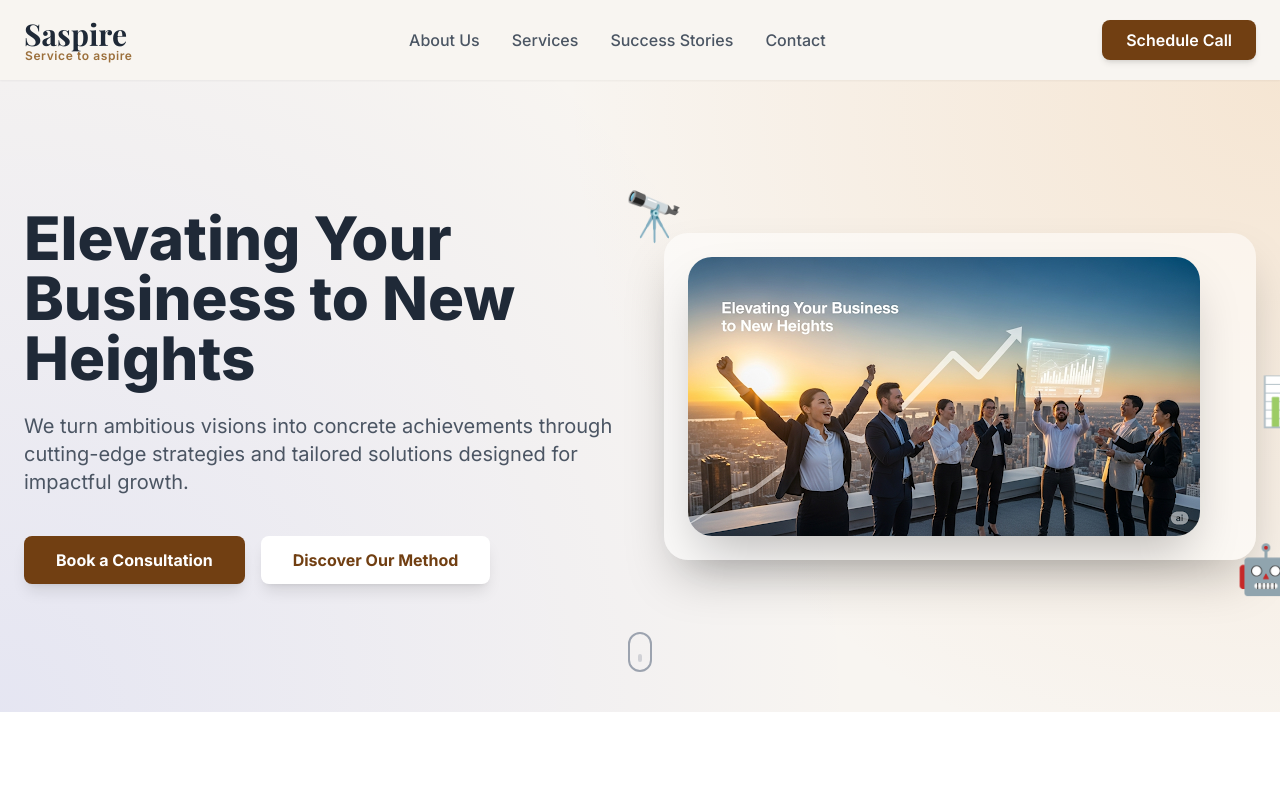
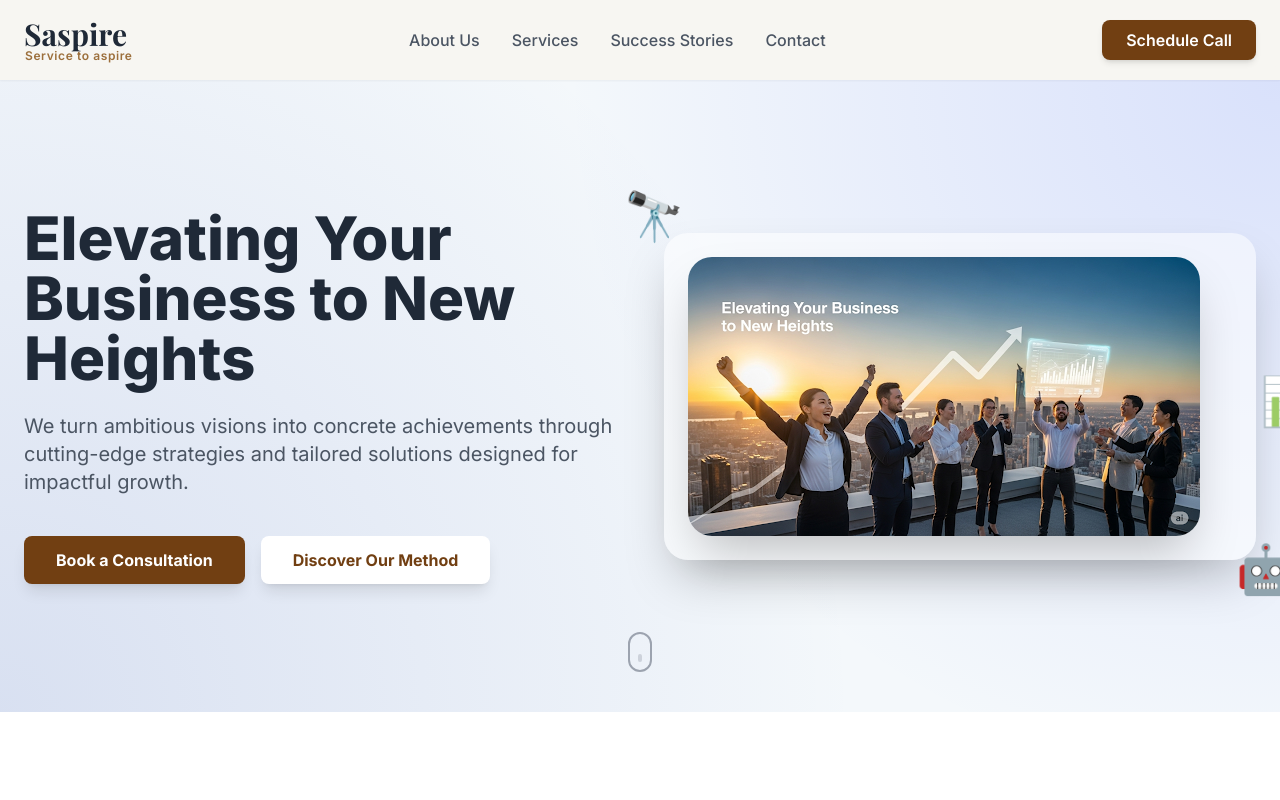
Before and after one commit to Cloesick/Saspire, a plain HTML site: page index.html in a window 1280 px wide. Shown: the top 800 px of the page. Drawn offline with nearby package versions, Linux system fonts and the light colour scheme.

Commit message:
Update colors from yellow to blue style.css

```diff
--- a/style.css
+++ b/style.css
@@ -1,8 +1,8 @@
 /* Setting the default font for the page */
 body {
     font-family: 'Inter', sans-serif;
-    background-color: #F8F5F1;
-    color: #2a2115;
+    background-color: #f4f8fb; /* light blue background */
+    color: #18203a; /* navy text */
 }
 
 /* Custom styles for the hero section background gradient */
@@ -12,8 +12,8 @@ body {
     left: 0;
     right: 0;
     bottom: 0;
-    background: radial-gradient(circle at top right, rgba(235, 168, 91, 0.2), transparent 50%),
-                radial-gradient(circle at bottom left, rgba(63, 94, 251, 0.1), transparent 60%);
+    background: radial-gradient(circle at top right, rgba(63, 94, 251, 0.15), transparent 50%),
+                radial-gradient(circle at bottom left, rgba(30, 64, 175, 0.13), transparent 60%);
     z-index: -1;
 }
 
@@ -45,8 +45,8 @@ html {
     position: sticky;
     top: 0;
     z-index: 50;
-    background-color: rgba(248, 245, 241, 0.8);
+    background-color: rgba(244, 248, 251, 0.92); /* translucent light blue */
     backdrop-filter: blur(10px);
-    box-shadow: 0 2px 10px rgba(0,0,0,0.05);
+    box-shadow: 0 2px 10px rgba(24,32,58,0.07); /* subtle navy shadow */
     transition: all 0.3s ease-in-out;
 }
```
